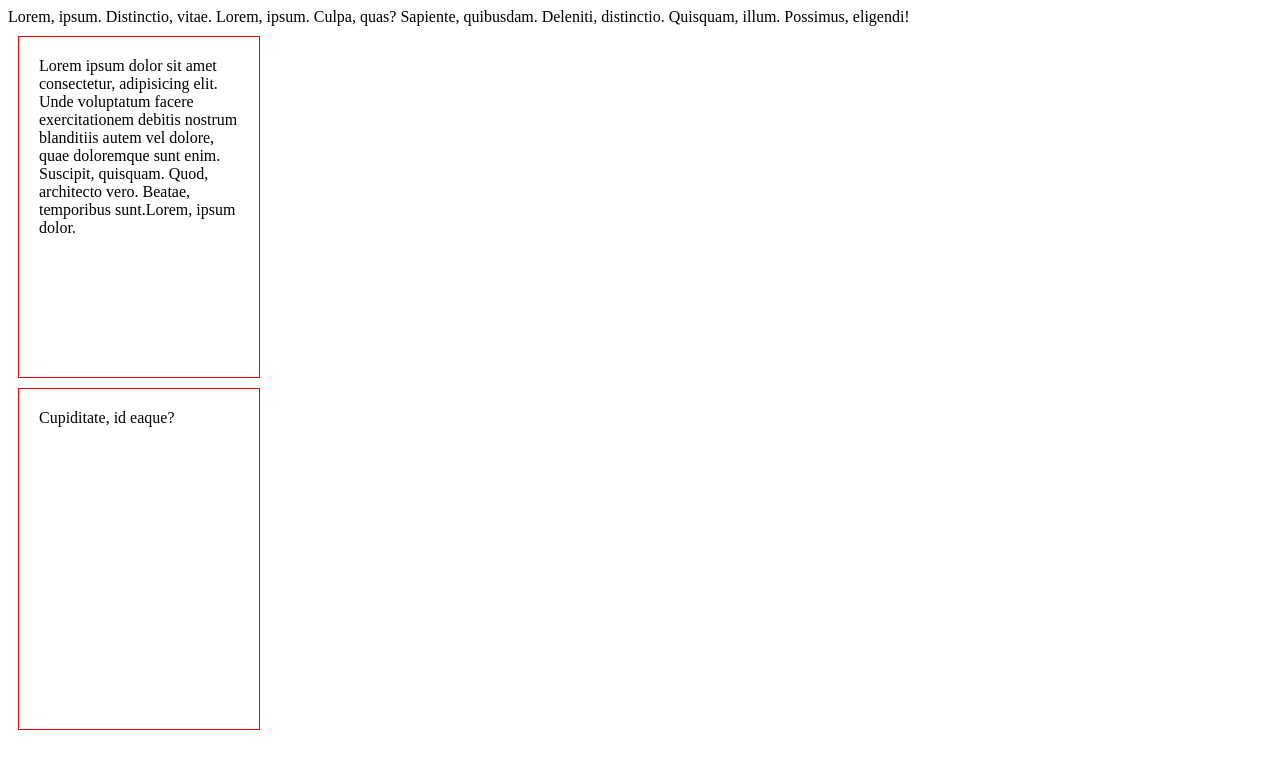
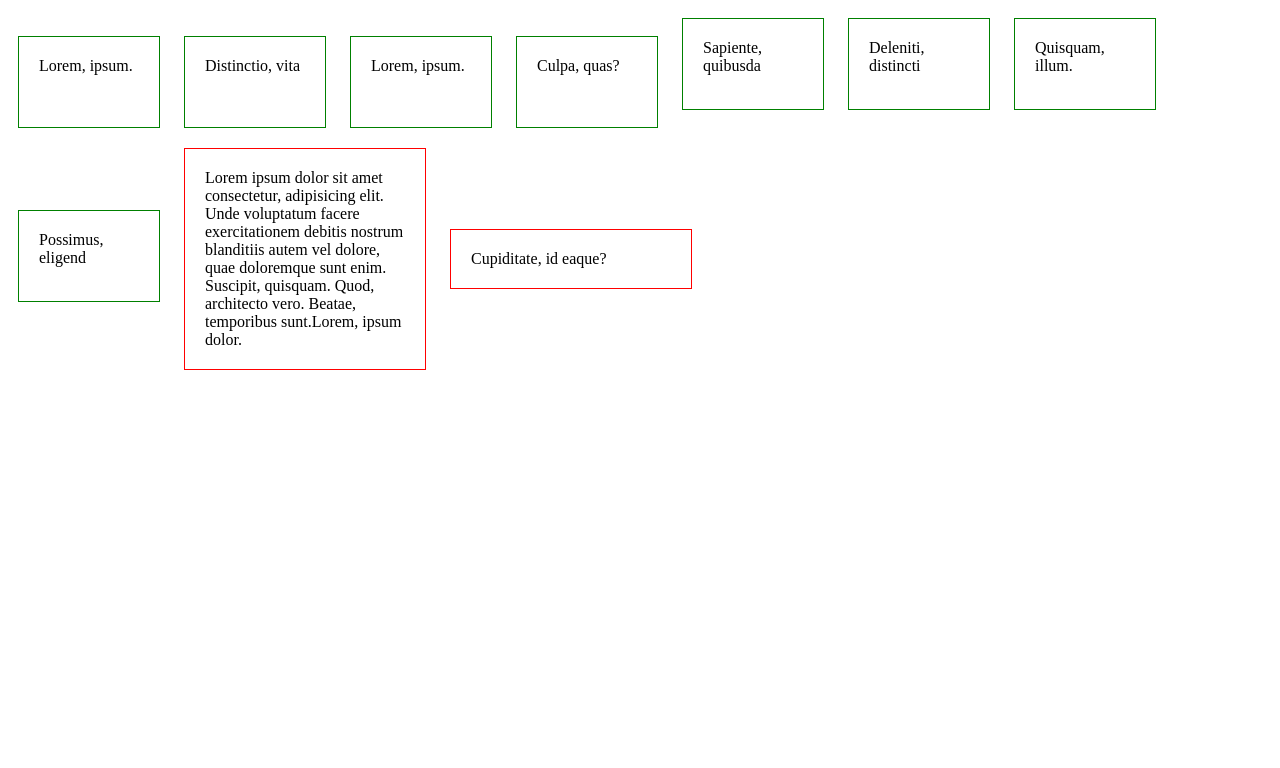
Before and after one commit to Daria-Tkachuk/css-intro, a plain HTML site: page index.html in a window 1280 px wide. Drawn offline with Linux system fonts and the light colour scheme.

Commit message:
Add nav in commit

```diff
--- a/assets/css/style.css
+++ b/assets/css/style.css
@@ -1,25 +1,28 @@
+body {
+    /* text-align: right; */
+}
+
 p {
     width: 200px;
-    height: 300px;
+    /* height: 300px; */
     /* background-color: blanchedalmond; */
     border: 1px solid red;
     padding: 20px;
     margin: 10px;
+    text-align: initial;
 
-
-    /* display: inline; */
-}
-
-a{
-    width: 100px;
-    height: 50px;
-}
+    display: inline-block;
+    vertical-align: middle;
+    }
 
 a{
     color: inherit;
     text-decoration: none;
+    width: 100px;
+    height: 50px;
+    border: 1px solid green;
+    padding: 20px;
+    margin: 10px;
+    display: inline-block;
+
 }
-
-.nan-link-item{
-    display: inline;
-}  */
--- a/index.html
+++ b/index.html
@@ -9,13 +9,13 @@
 </head>
 <body>
    <a href="">Lorem, ipsum.</a>
-   <a href="">Distinctio, vitae.</a>
+   <a href="">Distinctio, vita</a>
    <a href="">Lorem, ipsum.</a>
    <a href="">Culpa, quas?</a>
-   <a href="">Sapiente, quibusdam.</a>
-   <a href="">Deleniti, distinctio.</a>
+   <a href="">Sapiente, quibusda</a>
+   <a href="">Deleniti, distincti</a>
    <a href="">Quisquam, illum.</a>
-   <a href="">Possimus, eligendi!</a>
+   <a href="">Possimus, eligend</a>
    <p>Lorem ipsum dolor sit amet consectetur, adipisicing elit. Unde voluptatum facere exercitationem debitis nostrum blanditiis autem vel dolore, quae doloremque sunt enim. Suscipit, quisquam. Quod, architecto vero. Beatae, temporibus sunt.Lorem, ipsum dolor.</p>
    <p>Cupiditate, id eaque?</p>
 
```
